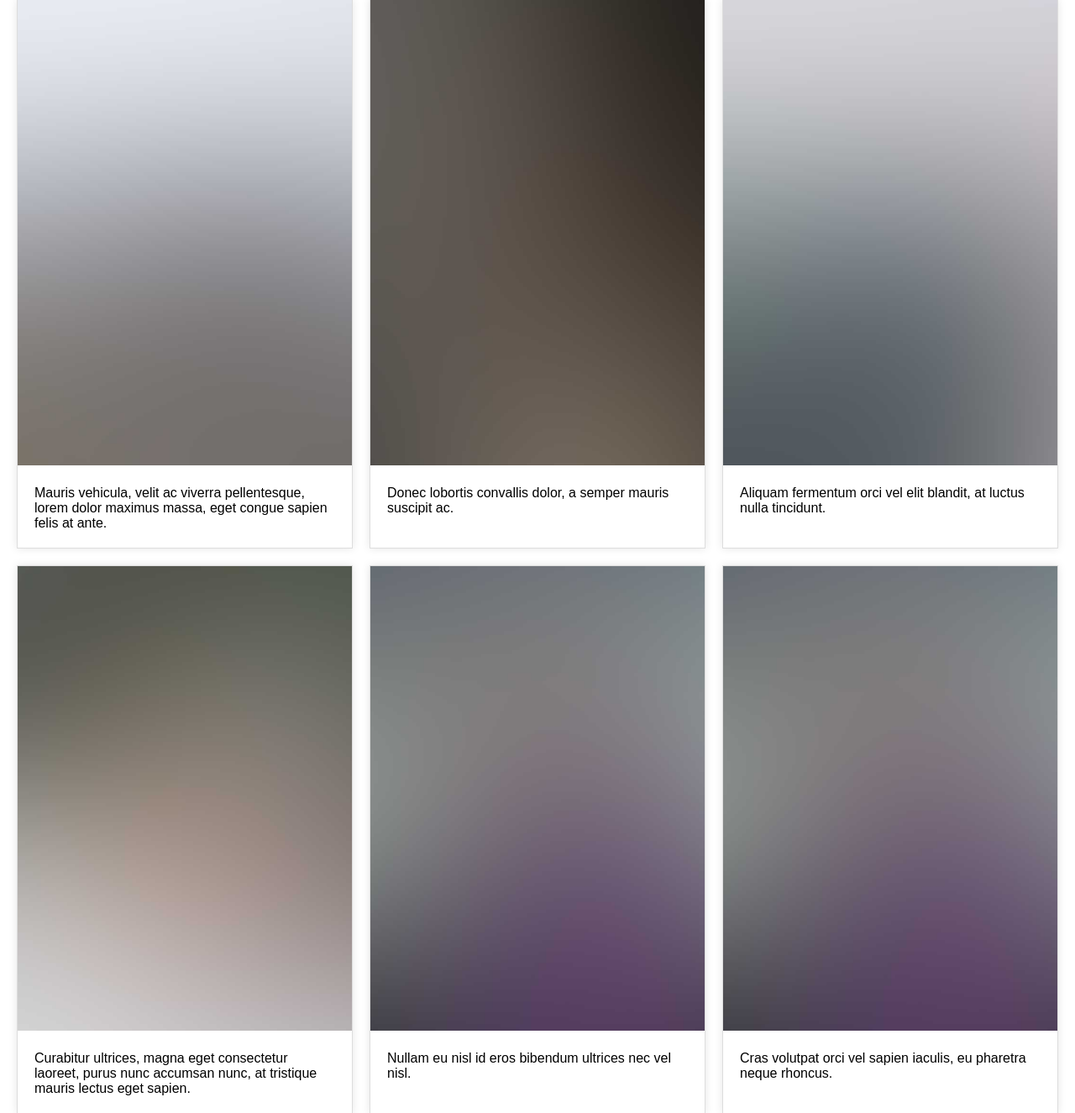
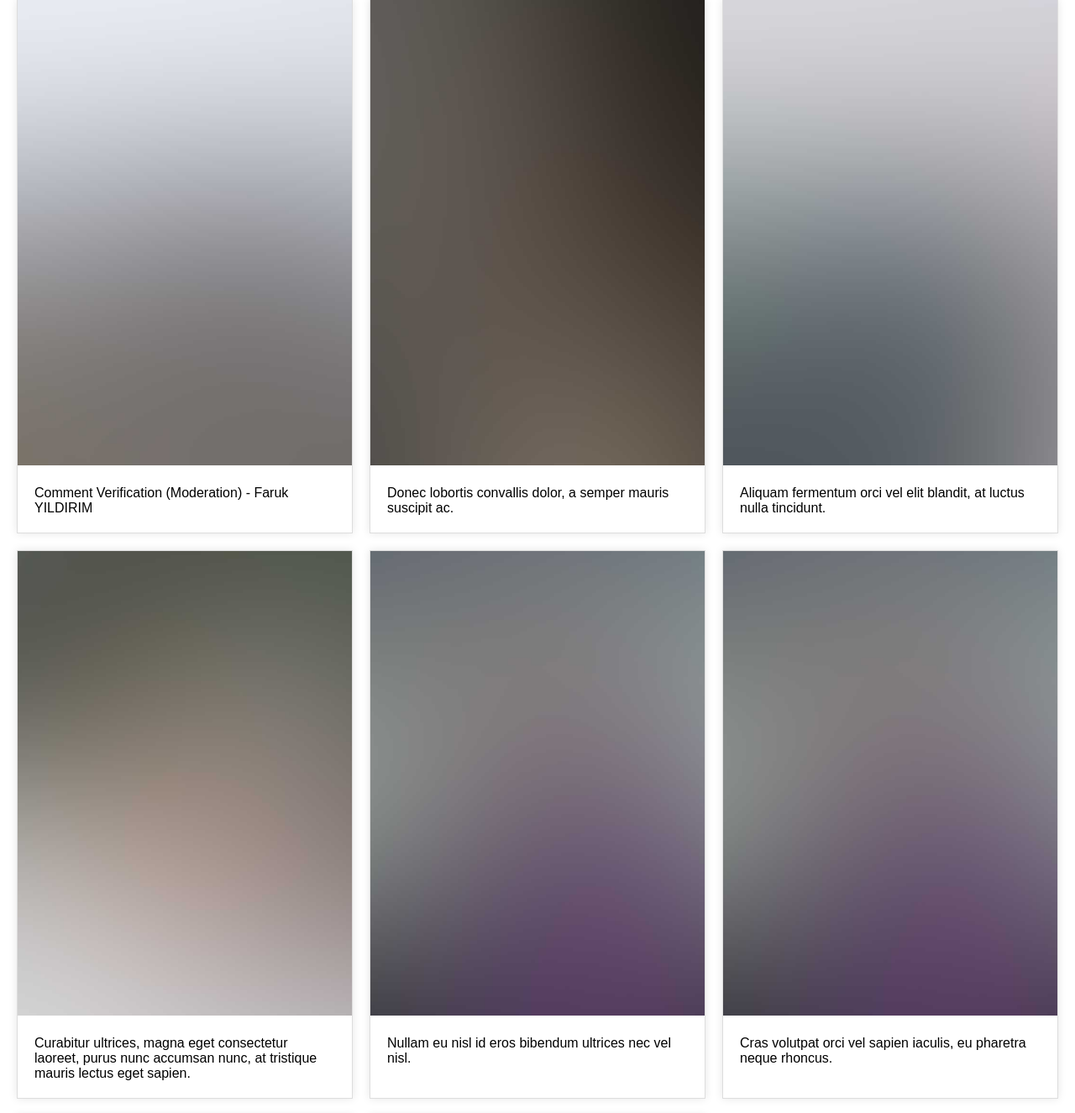
Before and after one commit to bounswe/bounswe2023group3, a Django app: page / in a window 1280 px wide. Shown: the part 754-2079 px from the top of the page at 84% size. Run offline with Django 4.2, Linux system fonts and the light colour scheme.

Commit message:
modified home to add link to my app

```diff
--- a/practice-app/predictionPoll/home/templates/index.html
+++ b/practice-app/predictionPoll/home/templates/index.html
@@ -23,8 +23,8 @@
           <p>Weather App - Alp Tuna</p>
         </article>
         <article>
-          <a href="./index.html"><img src="../static/images/image4.jpg" alt="Blog Post 4"></a>
-          <p>Mauris vehicula, velit ac viverra pellentesque, lorem dolor maximus massa, eget congue sapien felis at ante.</p>
+          <a href="./commentVerification"><img src="../static/images/image4.jpg" alt="Blog Post 4"></a>
+          <p>Comment Verification (Moderation) - Faruk YILDIRIM</p>
         </article>
         <article>
           <a href="./index.html"><img src="../static/images/image5.jpg" alt="Blog Post 5"></a>
```
